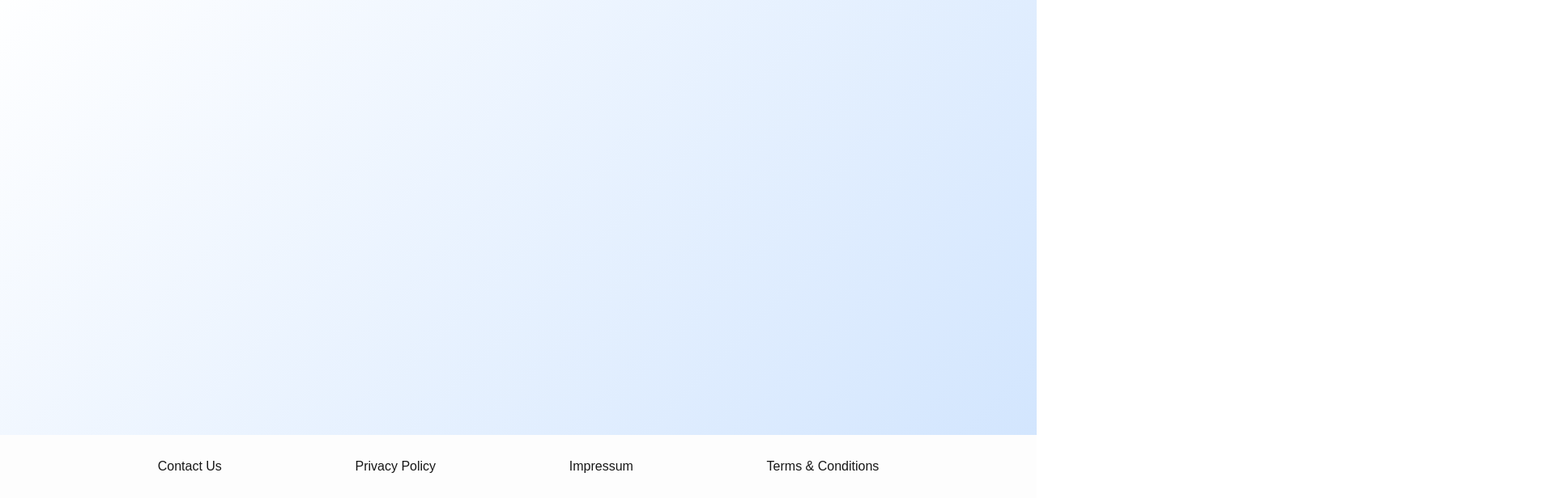
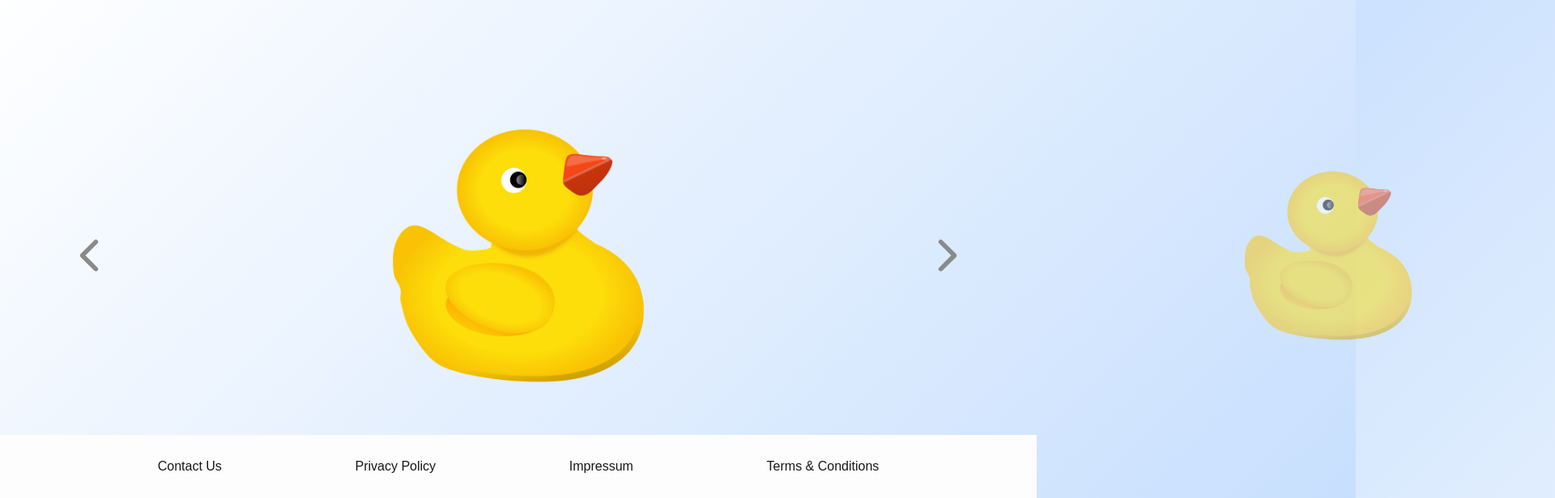
Before and after one commit to LevySchaerer/DuckyShop, a Next.js app in the folder app/: page / in a window 1280 px wide. Shown: the part 184-800 px from the top of the page at 81% size, 1920 px wide, since content can reach past the window. Built offline with nearby package versions, Linux system fonts and the light colour scheme; a web font is replaced by a local one.

Commit message:
MainPage Slider

```diff
--- a/app/Components/Cart/Cart.jsx
+++ b/app/Components/Cart/Cart.jsx
@@ -14,7 +14,7 @@ const Cart = ({ isOpen, onClose }) => {
         } else {
             setAnimateIn(false);
 
-            const timeout = setTimeout(function() {
+            const timeout = setTimeout(function () {
                 setIsVisible(false);
             }, 300);
             return () => clearTimeout(timeout);
--- a/app/Components/Cart/Cart.module.css
+++ b/app/Components/Cart/Cart.module.css
@@ -37,6 +37,6 @@
 
 @media only screen and (max-width: 830px) {
     .cart {
-    width: 100%;
+        width: 100%;
+    }
 }
-}
--- /dev/null
+++ b/app/Components/HomePage/HomePage.jsx
@@ -0,0 +1,39 @@
+"use client"
+import Image from "next/image";
+import styles from './HomePage.module.css'
+import ducky from '../../public/RubberDucky.jpg'
+import { IoIosArrowBack, IoIosArrowForward } from "react-icons/io";
+import { useState } from "react";
+
+const images = [ducky, ducky, ducky]; // ggf. erweitern
+
+export default function HomePage() {
+    const [index, setIndex] = useState(0);
+
+    const prev = () => setIndex((prev) => (prev - 1 + images.length) % images.length);
+    const next = () => setIndex((prev) => (prev + 1) % images.length);
+
+    return (
+        <div className={styles.body}>
+            <div className={styles.container}>
+                <IoIosArrowBack size={60} onClick={prev} className={styles.arrow}/>
+                <div className={styles.sliderWrapper}>
+                    <div
+                        className={styles.slider}
+                        style={{ transform: `translateX(-${index * 100}%)` }}
+                    >
+                        {images.map((img, i) => (
+                            <div
+                                key={i}
+                                className={`${styles.slide} ${i === index ? styles.active : ''}`}
+                            >
+                                <Image src={img} alt="ducky" className={styles.ducky} />
+                            </div>
+                        ))}
+                    </div>
+                </div>
+                <IoIosArrowForward size={60} onClick={next} className={styles.arrow}/>
+            </div>
+        </div>
+    );
+}
--- /dev/null
+++ b/app/Components/HomePage/HomePage.module.css
@@ -0,0 +1,55 @@
+.body {
+    display: flex;
+    justify-content: center;
+    align-items: center;
+}
+
+.container {
+    display: flex;
+    width: 100%;
+    height: 360px;
+    margin-top: 200px;
+    align-items: center;
+}
+
+.ducky {
+    transition: transform 0.5s ease, opacity 0.5s ease;
+    border-radius: 12px;
+    width: 300px;
+    height: 300px;
+}
+
+.arrow {
+    cursor: pointer;
+    color: #8a8a8a;
+    transition: transform 0.2s;
+    z-index: 10;
+}
+
+.arrow:hover {
+    transform: scale(1.2);
+}
+
+.sliderWrapper {
+    width: 1000px;
+}
+
+.slider {
+    display: flex;
+    transition: transform 0.6s ease-in-out;
+}
+
+.slide {
+    min-width: 100%;
+    display: flex;
+    justify-content: center;
+    align-items: center;
+    transform: scale(0.8);
+    opacity: 0.5;
+    transition: transform 0.3s ease, opacity 0.3s ease;
+}
+
+.active {
+    transform: scale(1.2);
+    opacity: 1;
+}
--- a/app/pages/_app.js
+++ b/app/pages/_app.js
@@ -1,10 +1,10 @@
 import Layout from "@/Components/Layout/Layout";
 import "../styles/global.css";
 
-function App() {
+function App({ Component, pageProps }) {
   return (
     <Layout>
-      <h1>Hallo</h1>
+      <Component {...pageProps} />
     </Layout>
   );
 }
--- a/app/pages/index.js
+++ b/app/pages/index.js
@@ -1,6 +1,5 @@
+import HomePage from "@/Components/HomePage/HomePage";
+
 export default function Home() {
-  return (
-    <>
-    </>
-  );
+  return <HomePage />;
 }
```
Also changed, not shown: app/public/RubberDucky.jpg (added).
